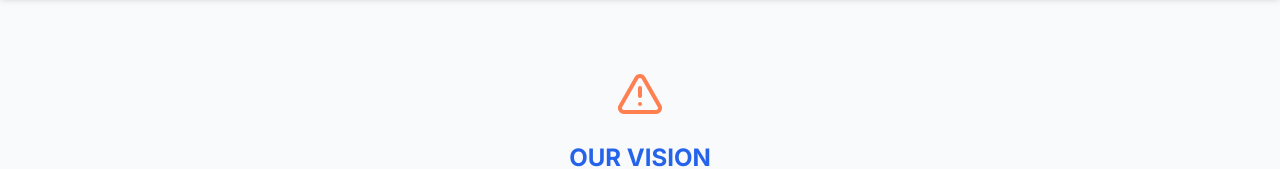
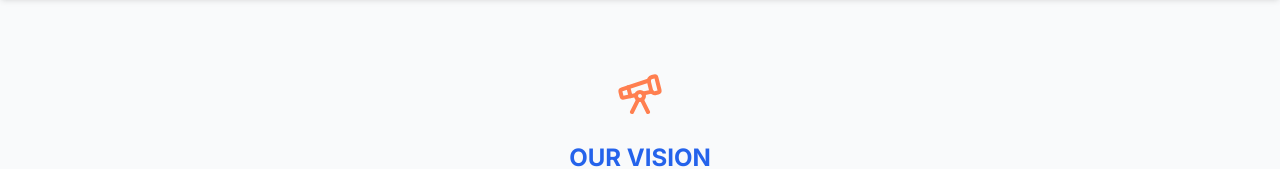
Before and after one commit to abenooo/kirkos-woreda-07, a Next.js app: page /client/about/vision in a window 1280 px wide. Shown: the part 155-324 px from the top of the page. Built offline with nearby package versions, Linux system fonts and the light colour scheme.

Commit message:
Replace placeholder icon with Telescope icon in VisionPage component for improved visual representation.

```diff
--- a/app/client/about/vision/page.tsx
+++ b/app/client/about/vision/page.tsx
@@ -1,9 +1,9 @@
-import { AlertTriangle } from "lucide-react";
-
+  import { Telescope } from 'lucide-react';
 export default function VisionPage() {
   return (
     <div className="container mx-auto px-4 py-12 flex flex-col items-center text-center">
-      <AlertTriangle className="h-12 w-12 text-[#FF7F50] mb-6" /> {/* Placeholder Icon, adjust color */}
+      {/* <AlertTriangle className="h-12 w-12 text-[#FF7F50] mb-6" /> Placeholder Icon, adjust color */}
+      <Telescope size={48} className="h-12 w-12 text-[#FF7F50] mb-6"/>
       <h1 className="text-2xl text-primary font-bold uppercase mb-4">Our Vision</h1>
       <p className="text-gray-700 max-w-2xl">
       በአፍሪካ ካሉ  ከተሞች መካከል መልካም አስተዳደር የሰፈነባት፣ ጽዱ እና ውብ ለነዋሪዎቿ ምቹ ከተማ ሆና ማየት፤ </p>
```
